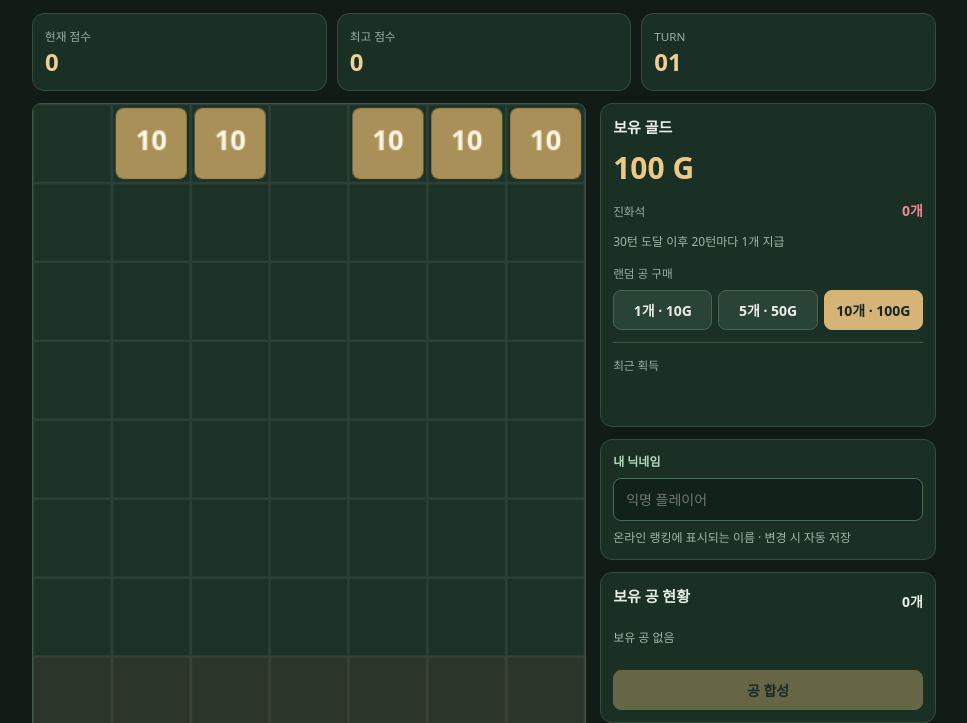
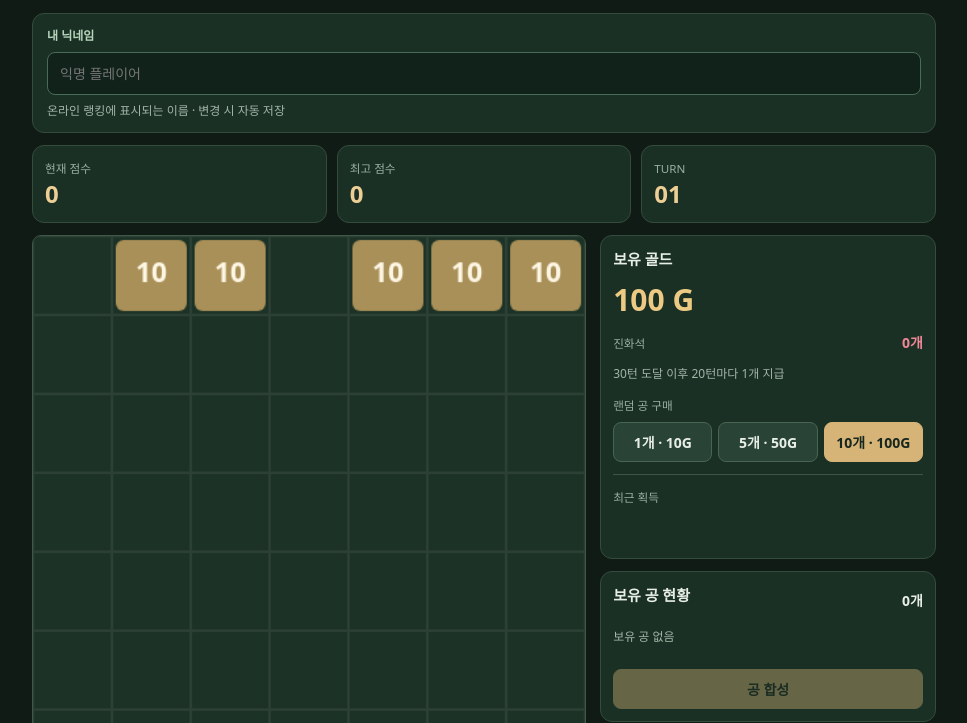
Before and after one commit to zuroon23-ops/WolLu, a plain HTML site: page breaker/index.html in a window 1280 px wide. Shown: the part 77-800 px from the top of the page, without its empty margins (156-1123 px from the left). Drawn offline with Linux system fonts and the light colour scheme.

Commit message:
Add files via upload

```diff
--- a/breaker/index.html
+++ b/breaker/index.html
@@ -747,6 +747,18 @@ footer .tools #ranking {
   outline-offset: 2px;
 }
 .player-nickname-panel .nickname-help { margin: 7px 0 0; }
+
+/* 게임 화면 최상단의 닉네임: 오목 대기실처럼 언제든 수정 가능 */
+.player-nickname-panel {
+  margin-bottom: 12px;
+  padding: 12px 14px;
+}
+.player-nickname-panel input {
+  max-width: 100%;
+}
+.player-nickname-panel .nickname-help {
+  margin-top: 6px;
+}
 </style>
  </head>
  <body>
@@ -774,6 +786,11 @@ footer .tools #ranking {
      </button>
     </div>
    </header>
+     <section class="panel player-nickname-panel" aria-label="플레이어 닉네임">
+  <label for="onlineName">내 닉네임</label>
+  <input id="onlineName" type="text" maxlength="16" autocomplete="nickname" placeholder="익명 플레이어" />
+  <p class="note nickname-help" id="nicknameStatus" aria-live="polite">온라인 랭킹에 표시되는 이름 · 변경 시 자동 저장</p>
+</section>
    <div class="stats">
     <div class="stat">
      <small>
@@ -861,11 +878,6 @@ footer .tools #ranking {
       <div class="recent" id="recent">
       </div>
      </section>
-     <section class="panel player-nickname-panel" aria-label="플레이어 닉네임">
-  <label for="onlineName">내 닉네임</label>
-  <input id="onlineName" type="text" maxlength="16" autocomplete="nickname" placeholder="익명 플레이어" />
-  <p class="note nickname-help" id="nicknameStatus" aria-live="polite">온라인 랭킹에 표시되는 이름 · 변경 시 자동 저장</p>
-</section>
 <section class="panel">
       <div class="row">
        <h2>
```
